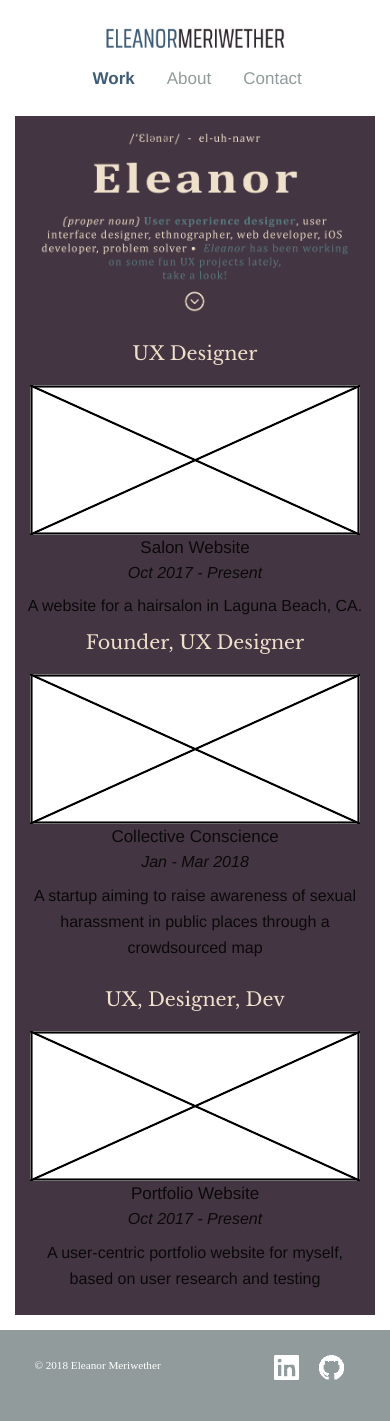
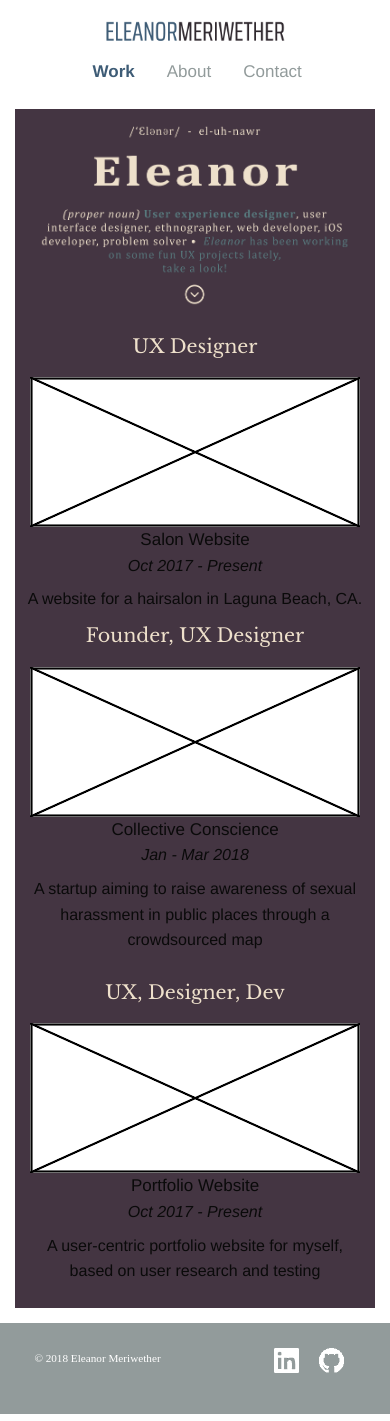
Before and after one commit to emeriwether/emeriwether.github.io, a Jekyll site: the page built from index.html, in a window 390 px wide. Built offline with Jekyll 4.4.1, drawn with Linux system fonts in a browser that asks for light colours; some web fonts are replaced.

Commit message:
reducetop padding above logo on small screens

```diff
--- a/css/app.css
+++ b/css/app.css
@@ -58,6 +58,10 @@
     #contactInfo {
         margin: 20px 0 40px 0;
     }
+
+    #logo > img {
+        padding: 15px 0 0 0;
+    }
 }
 
 /*640px and above*/
@@ -106,6 +110,10 @@
     #contactInfo {
         margin: 50px 0 50px 0;
     }
+
+    #logo > img {
+        padding: 25px 0 0 0;
+    }
 }
 
 /* between 640px and 792px, inclusive*/
--- a/css/home.css
+++ b/css/home.css
@@ -8,10 +8,6 @@
 
 #background {
     background: #929b9b;
-}
-
-#logo > img {
-    padding: 25px 0 0 0;
 }
 
 nav > ul > li > a{
```
